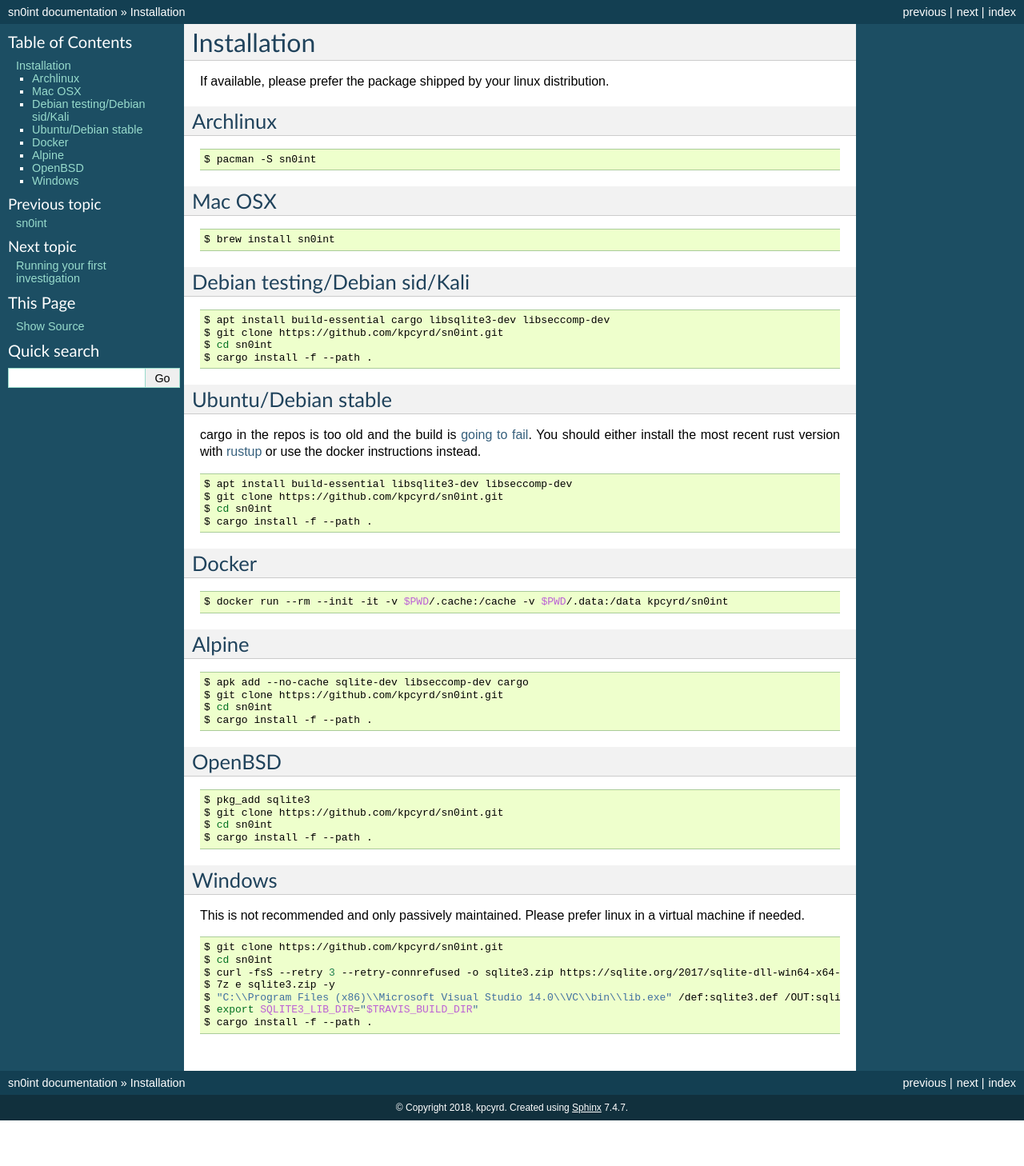
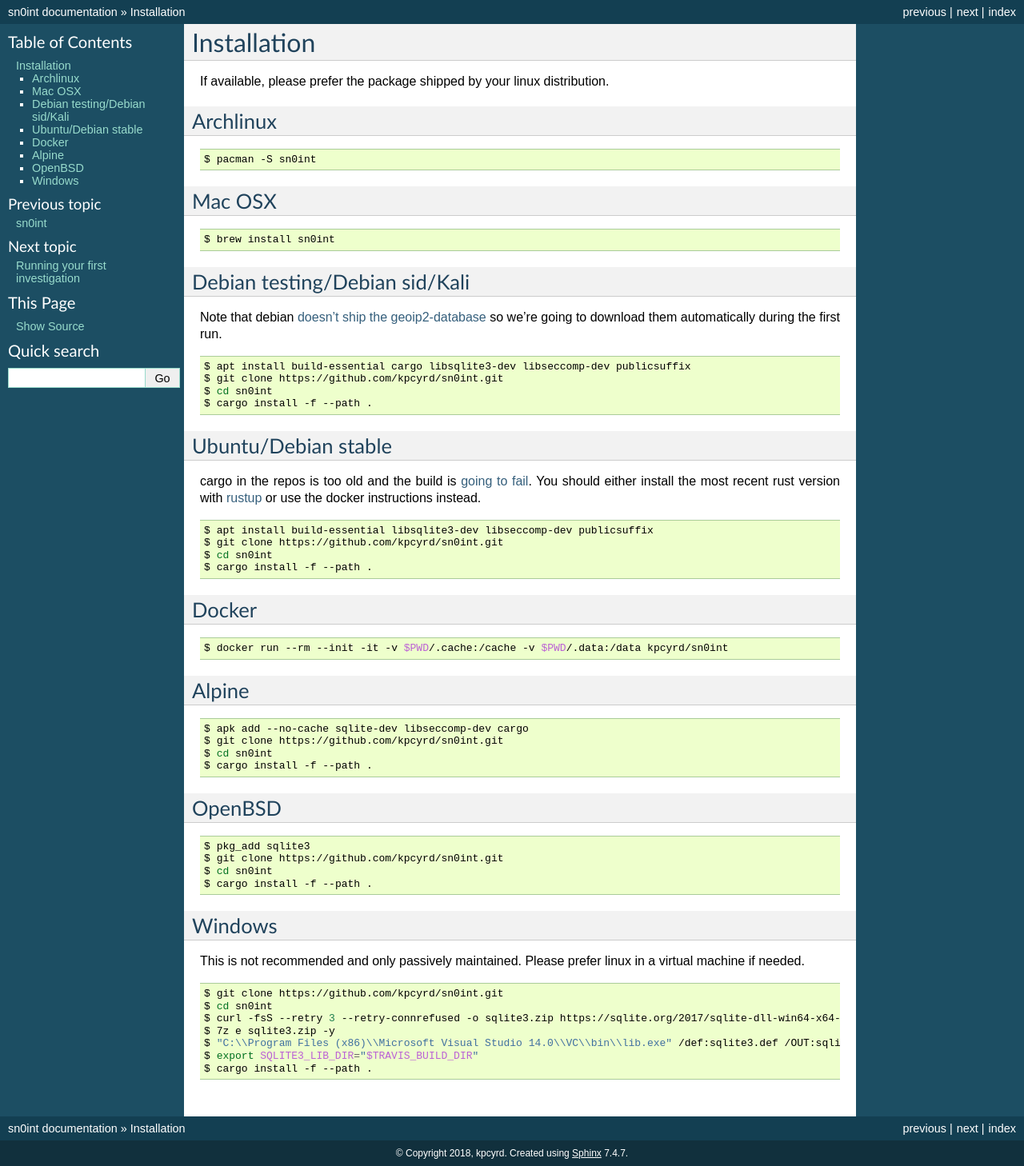
Before and after one commit to kpcyrd/sn0int, a Sphinx documentation site: the page built from docs/install.rst, in a window 1280 px wide. Shown: the whole page at 80% size. Built offline with Sphinx 7.4.7, drawn with Linux system fonts in a browser that asks for light colours; before the commit the page ends 1401 px from its top, so only the background shows below that.

Commit message:
Document optional dependencies on debian

```diff
--- a/docs/install.rst
+++ b/docs/install.rst
@@ -20,9 +20,13 @@
 Debian testing/Debian sid/Kali
 ------------------------------
 
+Note that debian `doesn't ship the geoip2-database
+<https://bugs.debian.org/cgi-bin/bugreport.cgi?bug=757723>`_ so we're going to
+download them automatically during the first run.
+
 .. code-block:: bash
 
-    $ apt install build-essential cargo libsqlite3-dev libseccomp-dev
+    $ apt install build-essential cargo libsqlite3-dev libseccomp-dev publicsuffix
     $ git clone https://github.com/kpcyrd/sn0int.git
     $ cd sn0int
     $ cargo install -f --path .
@@ -37,7 +41,7 @@
 
 .. code-block:: bash
 
-    $ apt install build-essential libsqlite3-dev libseccomp-dev
+    $ apt install build-essential libsqlite3-dev libseccomp-dev publicsuffix
     $ git clone https://github.com/kpcyrd/sn0int.git
     $ cd sn0int
     $ cargo install -f --path .
```
